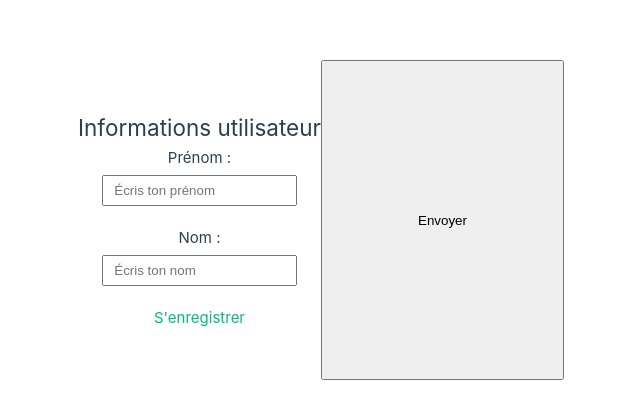
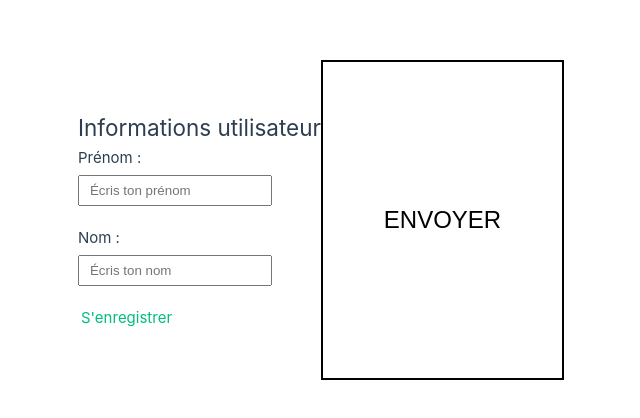
Before and after one commit to gilletth-dev/vue-project, a Vue app: page / in a window 1280 px wide. Shown: the part 180-598 px from the top of the page, without its empty margins (319-959 px from the left). Built offline with nearby package versions, Linux system fonts and the light colour scheme.

Commit message:
btn style

```diff
--- a/src/components/InfoView.vue
+++ b/src/components/InfoView.vue
@@ -11,3 +11,40 @@ function envoyer() {
 <template>
     <button @click="envoyer">Envoyer</button>
 </template>
+
+<style scoped>
+button{
+  position: relative;
+  font-size: 1.5rem;
+  text-transform: uppercase;
+  color: black;
+  padding: 10px 20px;
+  background: rgb(209, 23, 23);
+  border: 2px solid rgb(0, 0, 0);
+  text-decoration: none;
+  z-index: 1;
+}
+
+button::before{
+  content:"";
+  position: absolute;
+  top: 0;
+  left: 0;
+  width: 100%;
+  height: 100%;
+  background: rgb(255, 255, 255);
+  z-index: -1;
+  transform-origin: left;
+  transition: transform 0.5s ease;
+  transform: scaleX(1);
+}
+
+button:hover::before{
+  transform-origin: right;
+  transition: transform 0.5s ease;
+  transform: scaleX(0);
+}
+
+
+
+</style>
--- a/src/components/UserInfo.vue
+++ b/src/components/UserInfo.vue
@@ -6,6 +6,7 @@
 
 </script>
 <template>
+
   <div class="formulaire">
     <h2>Informations utilisateur</h2>
 
@@ -32,7 +33,7 @@
 .formulaire {
   max-width: 400px;
   margin: 50px auto;
-  text-align: center;
+
 }
 
 .info {
@@ -49,8 +50,7 @@ input {
   width: 80%;
 }
 
-button {
-  padding: 6px 16px;
-  cursor: pointer;
-}
+
+
+
 </style>
```
Also changed, not shown: 1 other file (tests, documents, lock files or other folders).
